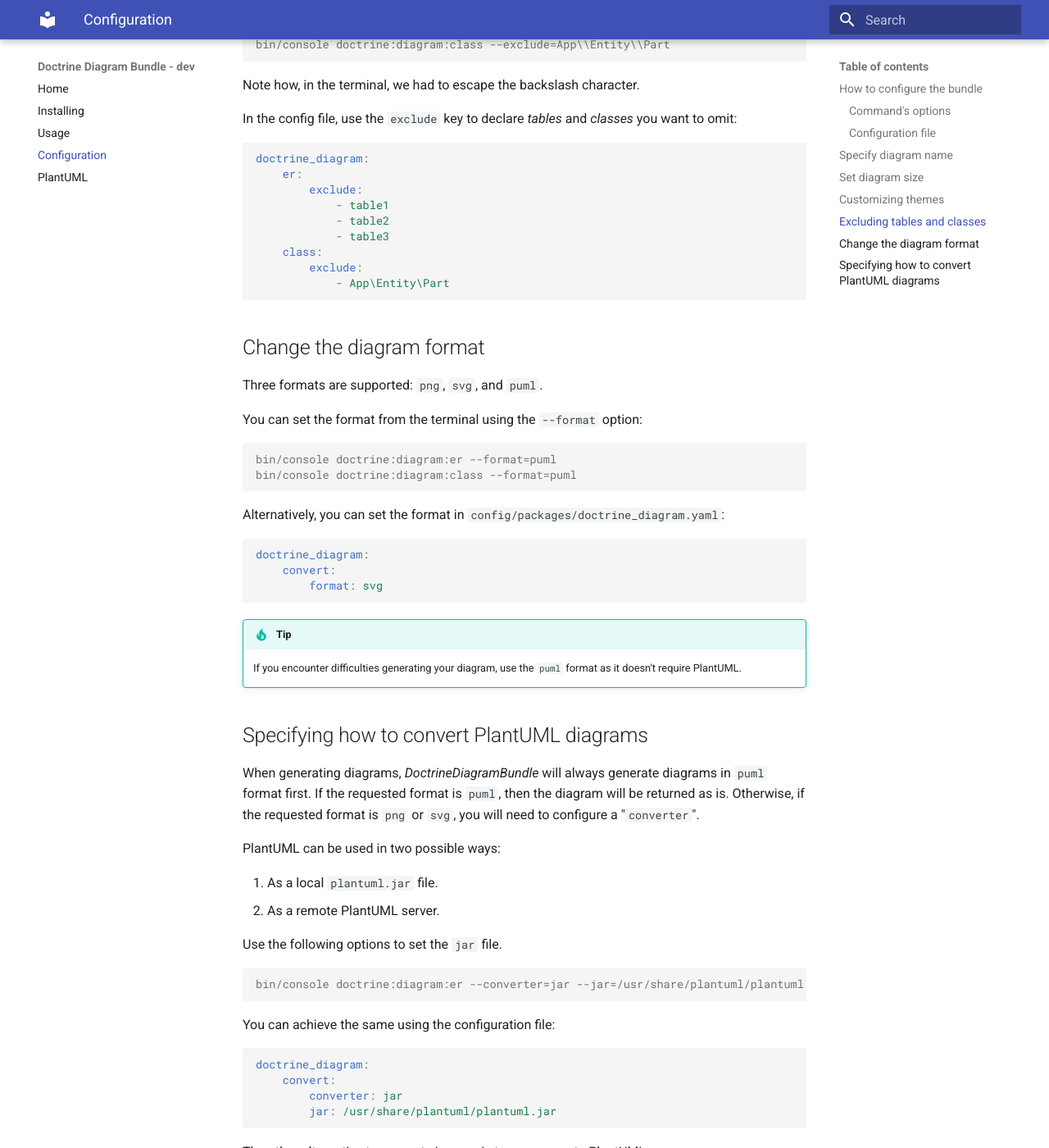
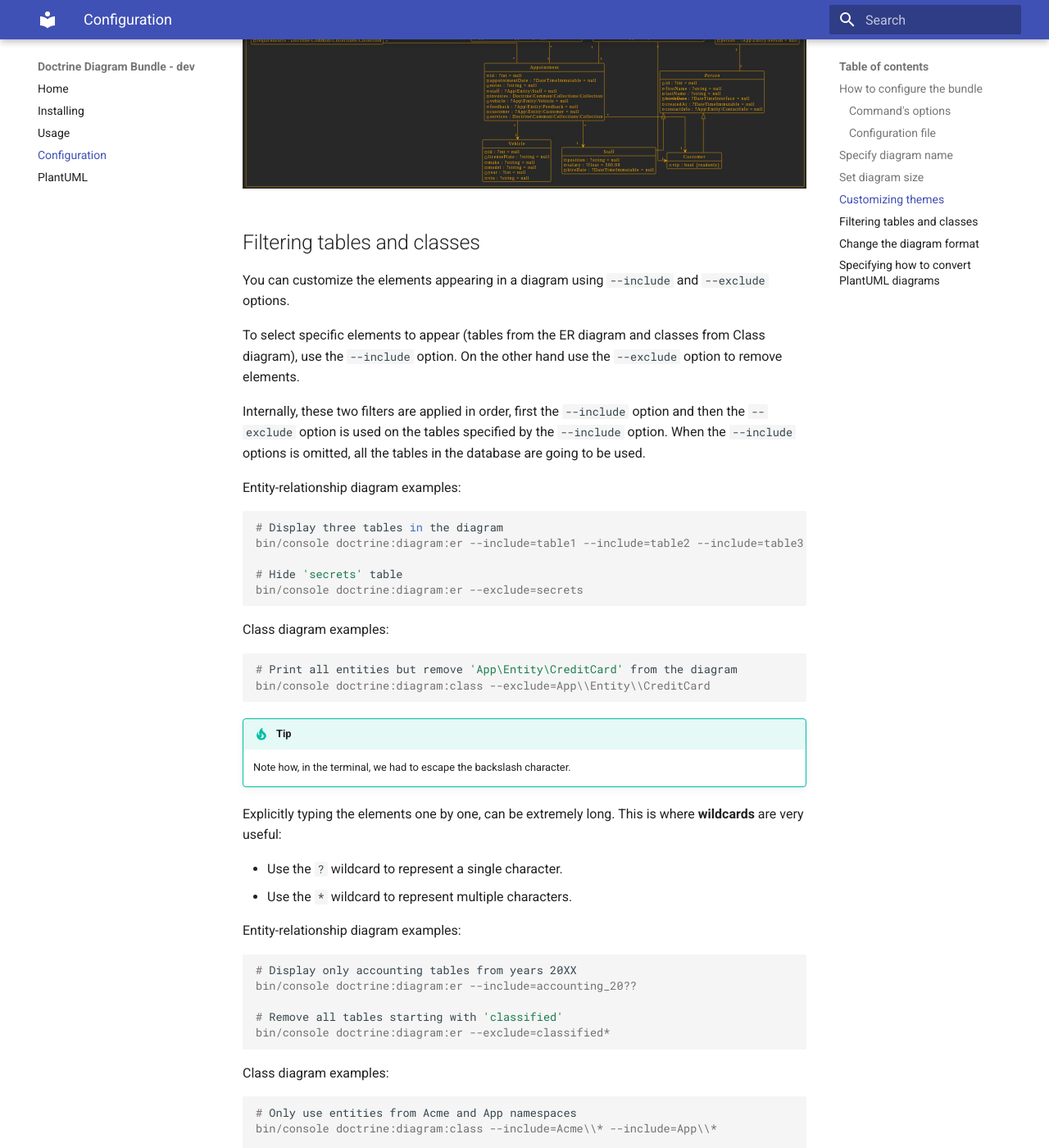
Before and after one commit to jawira/doctrine-diagram-bundle, an MkDocs documentation site: the page built from docs/configuration.md, in a window 1280 px wide and 1400 px high, scrolled down 5595 px. Shown: the whole window at 82% size. Built offline with MkDocs 1.6.1 and Material for MkDocs 9.7.7, drawn with Linux system fonts in a browser that asks for light colours; some of the changed text lies outside the part shown.

Commit message:
docs: Update documentation to v2

````diff
--- a/docs/configuration.md
+++ b/docs/configuration.md
@@ -16,30 +16,44 @@ Use `help` command to see available options for `doctrine:diagram:er` and
 
 ```console
 $ bin/console help doctrine:diagram:er
+Description:
+  Create an Entity-Relationship diagram.
+
+Usage:
+  doctrine:diagram:er [options]
+
 Options:
-    --filename=FILENAME      Destination file name.
-    --format=FORMAT          Diagram format (svg, png or puml).
-    --size=SIZE              Diagram size (mini, midi or maxi).
-    --converter=CONVERTER    Which strategy will be used to convert puml to another format (auto, jar or server).
-    --server=SERVER          PlantUML server URL, used to convert puml diagrams to svg or png.
-    --jar=JAR                Path to plantuml.jar, used to convert puml diagrams to svg or png.
-    --connection=CONNECTION  Doctrine connection to use.
-    --theme=THEME            Change diagram colors and style.
-    --exclude=EXCLUDE        Comma separated list of tables to exclude from diagram.
+      --filename=FILENAME      Destination file name.
+      --format=FORMAT          Diagram format (svg, png or puml).
+      --size=SIZE              Diagram size (mini, midi or maxi).
+      --converter=CONVERTER    Which strategy will be used to convert puml to another format (auto, jar or server).
+      --server=SERVER          PlantUML server URL, used to convert puml diagrams to svg or png.
+      --jar=JAR                Path to plantuml.jar, used to convert puml diagrams to svg or png.
+      --connection=CONNECTION  Doctrine connection to use.
+      --theme=THEME            Theme name, this will change colors and style.
+      --include=INCLUDE        Name of the table to include in the diagram. (multiple values allowed)
+      --exclude=EXCLUDE        Name of the table to exclude from the diagram. (multiple values allowed)
 ```
 
 ```console
 $ bin/console help doctrine:diagram:class
+Description:
+  Create a Class diagram.
+
+Usage:
+  doctrine:diagram:class [options]
+
 Options:
-    --filename=FILENAME    Destination file name.
-    --format=FORMAT        Diagram format (svg, png or puml).
-    --size=SIZE            Diagram size (mini, midi or maxi).
-    --converter=CONVERTER  Which strategy will be used to convert puml to another format (auto, jar or server).
-    --server=SERVER        PlantUML server URL, used to convert puml diagrams to svg or png.
-    --jar=JAR              Path to plantuml.jar, used to convert puml diagrams to svg or png.
-    --em=EM                Entity Manager to use.
-    --theme=THEME          Change diagram colors and style.
-    --exclude=EXCLUDE      Comma separated list of tables to exclude from diagram.
+      --filename=FILENAME    Destination file name.
+      --format=FORMAT        Diagram format (svg, png or puml).
+      --size=SIZE            Diagram size (mini, midi or maxi).
+      --converter=CONVERTER  Which strategy will be used to convert puml to another format (auto, jar or server).
+      --server=SERVER        PlantUML server URL, used to convert puml diagrams to svg or png.
+      --jar=JAR              Path to plantuml.jar, used to convert puml diagrams to svg or png.
+      --em=EM                Entity Manager to use.
+      --theme=THEME          Theme name, this will change colors and style.
+      --include=INCLUDE      Name of the class to include in the diagram. (multiple values allowed)
+      --exclude=EXCLUDE      Name of the class to exclude from the diagram. (multiple values allowed)
 ```
 
 !!! Tip
@@ -61,17 +75,23 @@ doctrine_diagram:
         size: midi
         theme: crt-amber
         connection: ~
-        exclude:
+        include:
             - table1
             - table2
+        exclude:
+            - table3
+            - table4
     class:
         filename: '%kernel.project_dir%/class'
         size: mini
         theme: plain
         em: ~
+        include:
+            - App\Entity\Client
+            - App\Entity\Feeback
         exclude:
-            - App\Entity\Client
-            - App\Entity\Feedback
+            - App\Entity\User
+            - App\Entity\CreditCard
     convert:
         format: svg
         converter: auto
@@ -179,32 +199,89 @@ _crt-amber_ theme:
 
 ![sandstone theme](./images/class-crt-amber.svg)
 
-## Excluding tables and classes
+## Filtering tables and classes
 
-To exclude specific tables from the ER diagram and classes from Class diagram,
-use the `--exclude` option. Use comma to specify multiple values.
+You can customize the elements appearing in a diagram using `--include` and
+`--exclude` options.
+
+To select specific elements to appear (tables from the ER diagram and classes
+from Class diagram), use the `--include` option. On the other hand use the
+`--exclude` option to remove elements.
+
+Internally, these two filters are applied in order, first the `--include` option
+and then the `--exclude` option is used on the tables specified by the
+`--include` option. When the `--include` options is omitted, all the tables in
+the database are going to be used.
+
+Entity-relationship diagram examples:
 
 ```console
-bin/console doctrine:diagram:er --exclude=table1,table2,table3
-bin/console doctrine:diagram:class --exclude=App\\Entity\\Part
+# Display three tables in the diagram
+bin/console doctrine:diagram:er --include=table1 --include=table2 --include=table3
+
+# Hide 'secrets' table
+bin/console doctrine:diagram:er --exclude=secrets
 ```
 
-Note how, in the terminal, we had to escape the backslash character.
+Class diagram examples:
 
-In the config file, use the `exclude` key to declare _tables_ and _classes_ you
-want to omit:
+```console
+# Print all entities but remove 'App\Entity\CreditCard' from the diagram
+bin/console doctrine:diagram:class --exclude=App\\Entity\\CreditCard
+```
+
+!!! TIP
+
+    Note how, in the terminal, we had to escape the backslash character.
+
+Explicitly typing the elements one by one, can be extremely long. This is where
+**wildcards** are very useful:
+
+* Use the `?` wildcard to represent a single character.
+* Use the `*` wildcard to represent multiple characters.
+
+Entity-relationship diagram examples:
+
+```console
+# Display only accounting tables from years 20XX
+bin/console doctrine:diagram:er --include=accounting_20??
+
+# Remove all tables starting with 'classified'
+bin/console doctrine:diagram:er --exclude=classified*
+```
+
+Class diagram examples:
+
+```console
+# Only use entities from Acme and App namespaces
+bin/console doctrine:diagram:class --include=Acme\\* --include=App\\*
+
+# Remove all entities from Lexik vendor
+bin/console doctrine:diagram:class --exclude=Lexik\\Bundle\\*
+```
+
+In the config file, use the `include` and `exclude` in the same way.
 
 ```yaml
 doctrine_diagram:
     er:
+        include:
+            - user_*
+            - exams_20??
         exclude:
-            - table1
-            - table2
-            - table3
+            - user_passwords
+            - user_secrets
     class:
+        include:
+            - App\Entity\*
+            - Lexik\*
         exclude:
-            - App\Entity\Part
+            - App\Entity\CreditCard
 ```
+
+!!! TIP
+
+    Remember, when you omit the `include` key, all the tables/classes are used.
 
 ## Change the diagram format
 
````
Also changed, not shown: README.md (+19 -8 lines).
